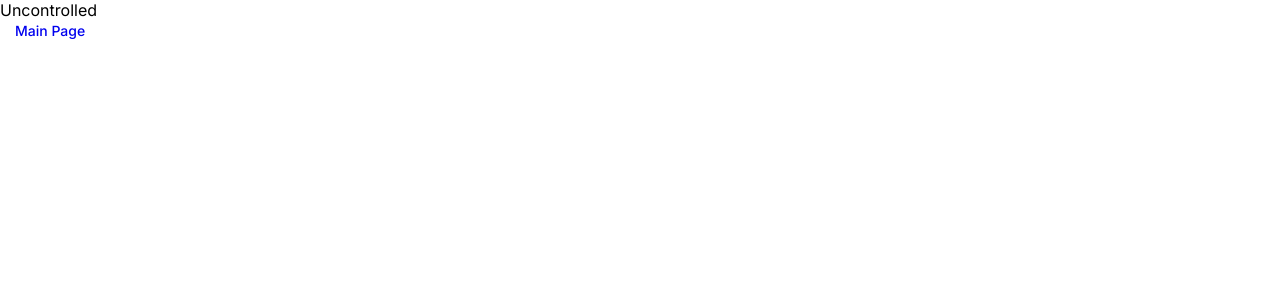
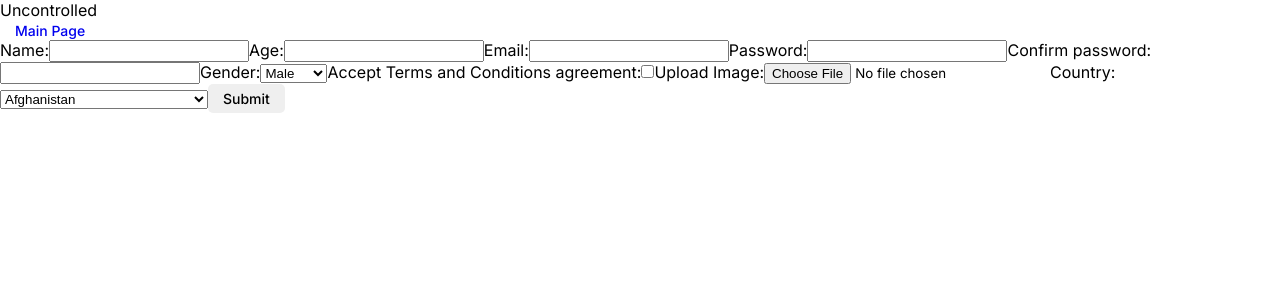
Before and after one commit to PaHaNchickT/REACT2024Q3, a React (Vite) app: page /uncontrolled in a window 1280 px wide. Shown: the top 300 px of the page. Built offline with nearby package versions, Linux system fonts and the light colour scheme.

Commit message:
feat: implement layout for uncontrl form

```diff
--- /dev/null
+++ b/src/components/country-options/countryOpts.tsx
@@ -0,0 +1,13 @@
+import { useSelector } from 'react-redux'
+import { reduxStore } from '../types'
+
+export function CountryOpts() {
+  const countries = useSelector((state: reduxStore) => state.countries.countries)
+  const options = countries.map((name) => (
+    <option value={name} key={name}>
+      {name}
+    </option>
+  ))
+
+  return options
+}
--- a/src/components/uncontrolled-form/uncontrolledForm.tsx
+++ b/src/components/uncontrolled-form/uncontrolledForm.tsx
@@ -1,11 +1,78 @@
+import { FormEvent, useRef } from 'react'
 import { Link } from 'react-router-dom'
+import { CountryOpts } from '../country-options/countryOpts'
 // import { TEXT_CONTENT } from '../constants'
 
 export function UncontrolledForm() {
+  const inputRef = useRef(null)
+
+  const handleSubmit = (event: FormEvent) => {
+    event.preventDefault()
+    const form = event.target as HTMLFormElement
+
+    console.log(
+      form.login.value,
+      form.age.value,
+      form.email.value,
+      form.passOrig.value,
+      form.passConf.value,
+      form.sex.value,
+      form.confirm.checked,
+      form.image.value,
+      form.country.value
+    )
+  }
+
   return (
     <>
       <p>Uncontrolled</p>
       <Link to="/">Main Page</Link>
+
+      <form onSubmit={(event) => handleSubmit(event)}>
+        <label>
+          Name:
+          <input type="text" name="login" ref={inputRef} />
+        </label>
+        <label>
+          Age:
+          <input type="number" name="age" ref={inputRef} />
+        </label>
+        <label>
+          Email:
+          <input type="email" name="email" ref={inputRef} />
+        </label>
+        <label>
+          Password:
+          <input type="password" name="passOrig" ref={inputRef} autoComplete="false" />
+        </label>
+        <label>
+          Confirm password:
+          <input type="password" name="passConf" ref={inputRef} autoComplete="false" />
+        </label>
+        <label>
+          Gender:
+          <select name="sex" ref={inputRef}>
+            <option value="Male">Male</option>
+            <option value="Female">Female</option>
+          </select>
+        </label>
+        <label>
+          Accept Terms and Conditions agreement:
+          <input type="checkbox" name="confirm" ref={inputRef} />
+        </label>
+        <label>
+          Upload Image:
+          <input type="file" name="image" ref={inputRef} />
+        </label>
+        <label>
+          Country:
+          <select name="country" ref={inputRef}>
+            <CountryOpts />
+          </select>
+        </label>
+
+        <button type="submit">Submit</button>
+      </form>
     </>
   )
 }
--- a/src/services/countriesSlice.ts
+++ b/src/services/countriesSlice.ts
@@ -57,7 +57,6 @@ const countriesSlice = createSlice({
       'Cook Islands',
       'Costa Rica',
       'Croatia',
-      'Cura?ao',
       'Cyprus',
       'Czech Republic',
       'Denmark',
@@ -175,11 +174,9 @@ const countriesSlice = createSlice({
       'Portugal',
       'Puerto Rico',
       'Qatar',
-      'R?union',
       'Romania',
       'Russia',
       'Rwanda',
-      'Saint Barth?lemy',
       'Saint Helena',
       'Saint Kitts and Nevis',
       'Saint Lucia',
@@ -188,7 +185,6 @@ const countriesSlice = createSlice({
       'Saint Vincent',
       'Samoa',
       'San Marino',
-      'S?o Tom? and Pr?ncipe',
       'Saudi Arabia',
       'Senegal',
       'Serbia',
```
